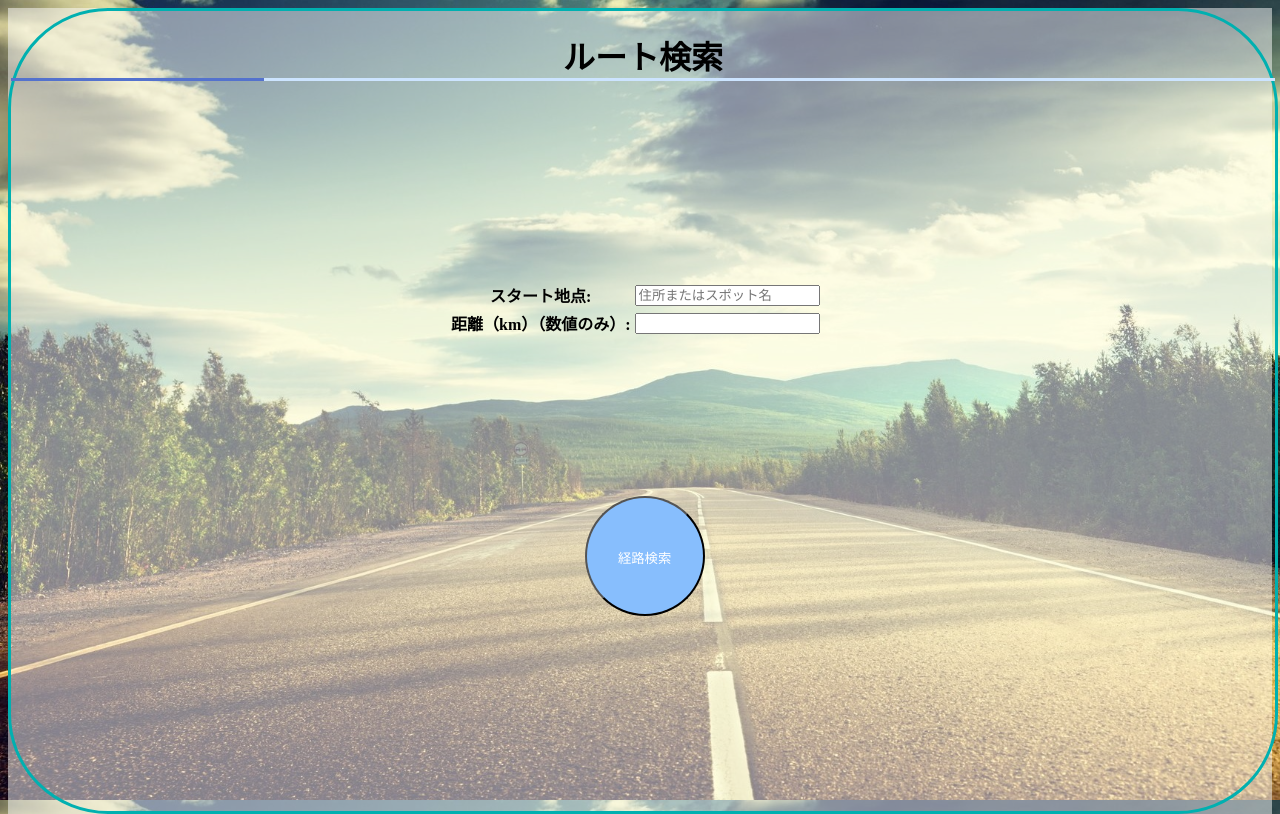
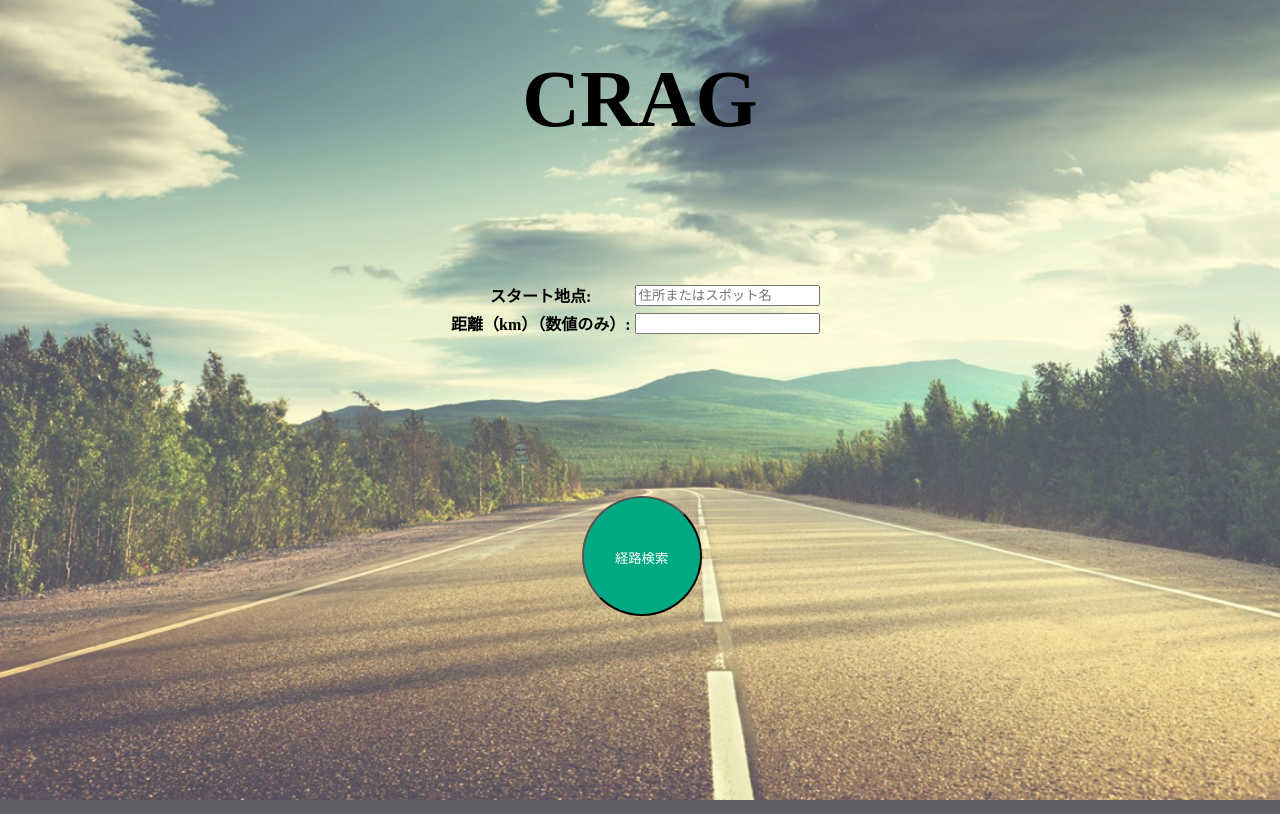
Before and after one commit to KeisukeYoshikawa1/CRAG, a Django app: page /crag/inputpage in a window 1280 px wide. Run offline with Django 3.2, Linux system fonts and the light colour scheme.

Commit message:
Revert "14:11"
This reverts commit a97827a4172899d8594b3f1b9925c182a46bfb6d.

```diff
--- a/static/inputpage2.css
+++ b/static/inputpage2.css
@@ -1,36 +1,27 @@
 html{
-	background-image: url('/static/Road3.jpg');
+	background-image: url('/static/Road4.png');
   width: 100%;
   height: 100%;
   background-size: cover;
 }
 
 
-.bg-mask {
-  height: 100%;
-  background: rgba(255,255,255,0.5);
-}
+
 
 .all{
 	text-align: center;
-	border:solid #00B0B0;
-	border-radius:100px;
 	width:100%;
-	min-height:800px;
 }
 
 h1 {
-border-bottom: solid 3px #cce4ff;
 position: relative;
+font-size:80px;
+color:black;
 }
 
 h1:after {
 position: absolute;
-content: " ";
-display: block;
-border-bottom: solid 3px #5472cd;
-bottom: -3px;
-width: 20%;
+margin-top:20px;
 }
 
 .input{
@@ -55,7 +46,7 @@ width: 20%;
 button.button {
 	display: inline-block;
   text-decoration: none;
-  background: #87befd;
+  background: #01a982;
   color: #FFF;
   width: 120px;
   height: 120px;
--- a/stock/templates/inputpage.html
+++ b/stock/templates/inputpage.html
@@ -9,7 +9,7 @@
 <div class="bg-image">
   <div class="bg-mask">
 	<div class='all'>
-		<h1>ルート検索</h1>
+		<h1>CRAG</h1>
 		<div class="input">
 			<form method="post" action="resultpage">
 			{% csrf_token %}
--- a/stock/templates/toppage.html
+++ b/stock/templates/toppage.html
@@ -8,7 +8,7 @@
 <body>
 
 	<div class="main">
-		<img src="/static/Road3.jpg" alt="image">
+
 		<div class="tytlename">
 			<h1>CRAG</h1>
 			<p>- Cycling Route Auto Generation -</p>
```
Also changed, not shown: static/resultpage3.css (+24 -10 lines), static/toppage2.css (+17 -12 lines), static/Road4.png (added).
